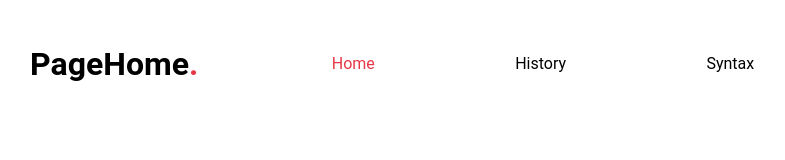
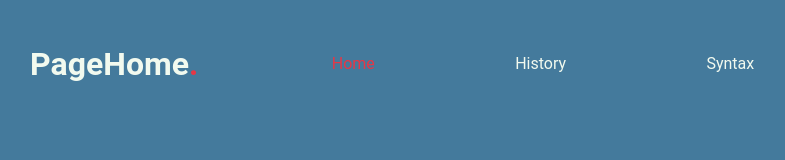
Before and after one commit to BambusTM/Java, a plain HTML site: page index.html in a window 1280 px wide. Shown: the whole page, without its empty margins (97-882 px from the left). Drawn offline with Linux system fonts and the light colour scheme.

Commit message:
Background Color changed

```diff
--- a/styles.css
+++ b/styles.css
@@ -1,19 +1,24 @@
-
 * {
-  font-family: 'roboto', sans-serif;
+  font-family: "roboto", sans-serif;
   padding: 0;
   margin: 0;
   box-sizing: border-box;
 }
 
+body {
+  background-color: #447a9c;
+  color: #f2faef;
+}
+
 /* FONT STYLING */
 
 @import url("https://fonts.googleapis.com/css2?family=Roboto:wght@300;500;900&display=swap");
-@import url('https://fonts.googleapis.com/css2?family=Source+Code+Pro:');
+@import url("https://fonts.googleapis.com/css2?family=Source+Code+Pro:");
 
-
-.gSyntax, .gSyntax p, .gSyntax span {
-  font-family: 'Source Code Pro', monospace;
+.gSyntax,
+.gSyntax p,
+.gSyntax span {
+  font-family: "Source Code Pro", monospace;
   font-weight: 750;
 }
 
```
